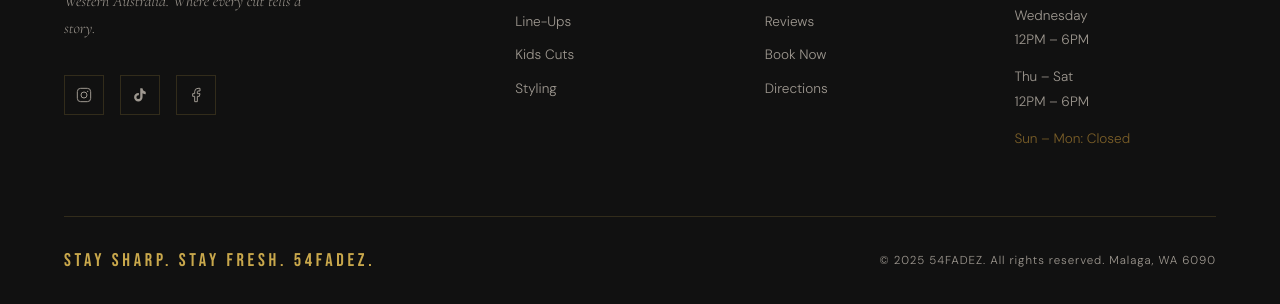
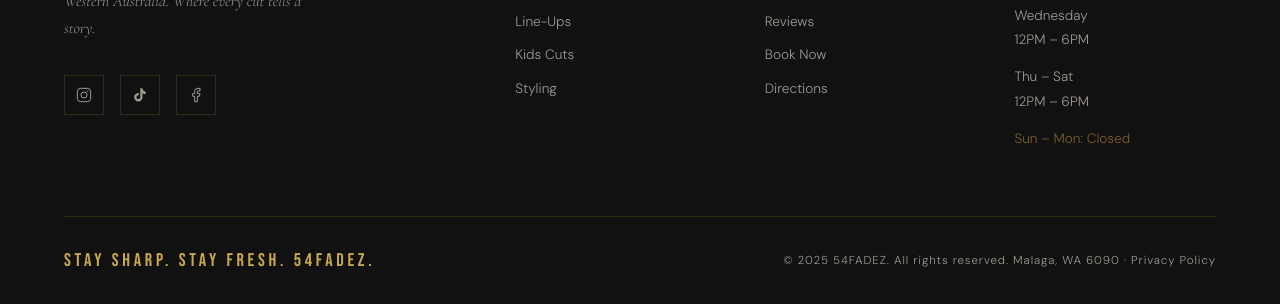
Before and after one commit to zachcolvillez-stack/54fadez-website, a plain HTML site: page index.html in a window 1280 px wide. Shown: the part 6293-6597 px from the top of the page. Drawn offline with nearby package versions, Linux system fonts and the light colour scheme.

Commit message:
auto-save: index.html

```diff
--- a/index.html
+++ b/index.html
@@ -1062,7 +1062,7 @@
   </div>
   <div class="footer-bottom">
     <div class="footer-tagline">Stay Sharp. Stay Fresh. 54FADEZ.</div>
-    <div class="footer-copy">© 2025 54FADEZ. All rights reserved. Malaga, WA 6090</div>
+    <div class="footer-copy">© 2025 54FADEZ. All rights reserved. Malaga, WA 6090 · <a href="privacy.html" style="color:var(--white-dim);text-decoration:none;">Privacy Policy</a></div>
   </div>
 </footer>
 
```
